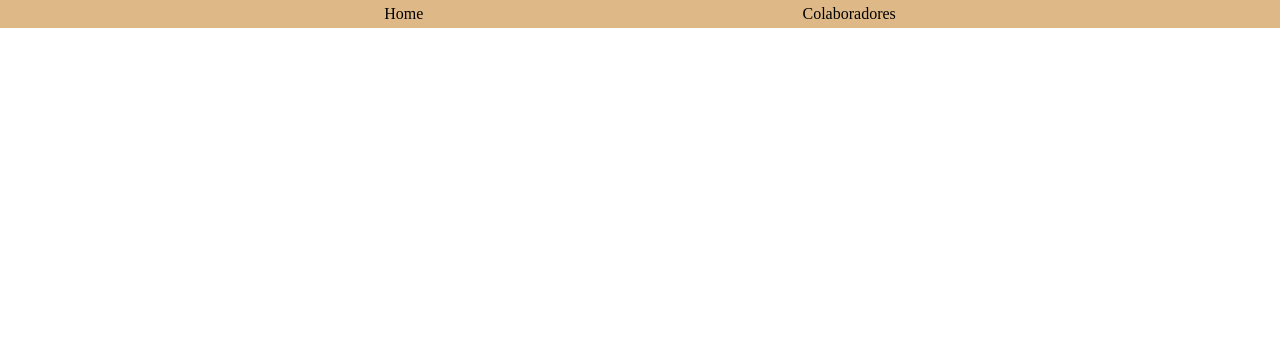
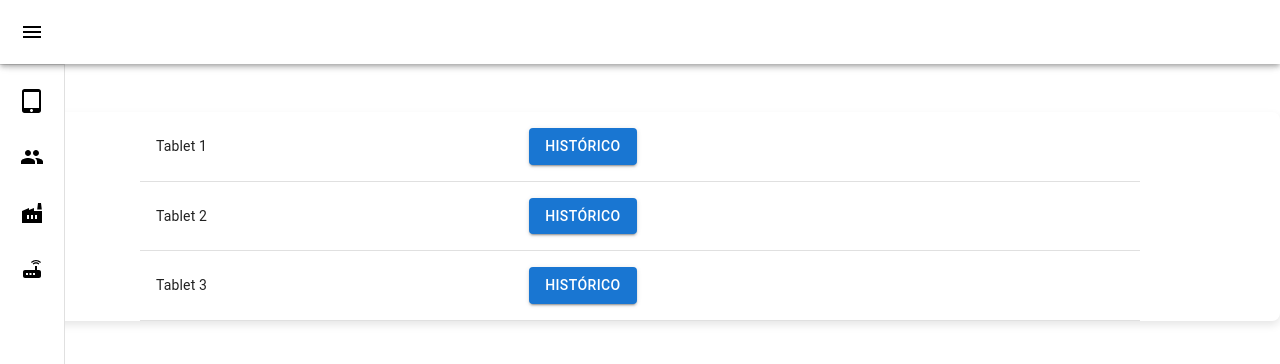
Before and after one commit to josevalencar/frontend, a React (Create React App) app: page /tablets/1 in a window 1280 px wide. Before the commit this address had no page. Shown: the top 364 px of the page. Built offline with nearby package versions, Linux system fonts and the light colour scheme.

Commit message:
Fazendo rotas e conectando
conectei as rotas de notificações e dos ícones

```diff
--- a/src/App.jsx
+++ b/src/App.jsx
@@ -1,12 +1,13 @@
 import './global.css';
 import Nav from './components/nav'
+import MiniDrawer from './components/sidebar';
 import Router from './router'
 import React from 'react'
 
 function App() {
   return (
     <>
-      <Nav />
+      <MiniDrawer />
       <Router />
     </>
   );
--- a/src/components/sidebar.jsx
+++ b/src/components/sidebar.jsx
@@ -1,6 +1,7 @@
 import React from 'react'
 import logo from '../images/logoPirelli.png'
 import { styled, useTheme } from '@mui/material/styles';
+import { Route, Routes } from 'react-router-dom'
 import Box from '@mui/material/Box';
 import MuiDrawer from '@mui/material/Drawer';
 import MuiAppBar from '@mui/material/AppBar';
@@ -26,6 +27,8 @@ import SettingsSharpIcon from '@mui/icons-material/SettingsSharp';
 import NotificationsSharpIcon from '@mui/icons-material/NotificationsSharp';
 
 const drawerWidth = 240;
+const path = ["/tablets","/colaboradores","/setores","/roteadores"];
+const teste = ''
 
 const openedMixin = (theme) => ({
   width: drawerWidth,
@@ -128,7 +131,7 @@ export default function MiniDrawer() {
       </AppBar>
       <Drawer variant="permanent" open={open}>
         <DrawerHeader>
-          <IconButton  edge="start">
+          <IconButton  edge="start" component={Link} to="/">
               <img src={logo} alt="Logo" height={30} />
           </IconButton>
           <IconButton onClick={handleDrawerClose}>
@@ -140,6 +143,7 @@ export default function MiniDrawer() {
           {['Tablets', 'Colaboradores', 'Setores', 'Roteadores'].map((text,index) => (
             <ListItem key={text} disablePadding sx={{ display: 'block' }}>
               <ListItemButton
+                component={Link} to={teste}
                 sx={{
                   minHeight: 48,
                   justifyContent: open ? 'initial' : 'center',
@@ -153,10 +157,10 @@ export default function MiniDrawer() {
                     justifyContent: 'center',
                   }}
                 >
-                  {index == 0 ? <IconButton component={Link} to="/colaboradores"> <TabletMacIcon sx={{ color: '#000000' }} /></IconButton> : null }
-                  {index == 1 ? <GroupIcon sx={{ color: '#000000' }} /> : null }
-                  {index == 2 ? <FactoryIcon sx={{ color: '#000000' }} /> : null }
-                  {index == 3 ? <RouterIcon  sx={{ color: '#000000' }} /> : null }
+                  {index === 0 ? <IconButton component={Link} to={path[0]} ><TabletMacIcon sx={{ color: '#000000' }} /></IconButton> : null }
+                  {index === 1 ? <IconButton component={Link} to={path[1]}><GroupIcon sx={{ color: '#000000' }} /></IconButton> : null }
+                  {index === 2 ? <IconButton component={Link} to={path[2]}><FactoryIcon  sx={{ color: '#000000' }} /></IconButton> : null }
+                  {index === 3 ? <IconButton component={Link} to={path[3]} ><RouterIcon  sx={{ color: '#000000' }} /></IconButton> : null }
 
                 </ListItemIcon>
                 <ListItemText primary={text} sx={{ opacity: open ? 1 : 0 }} />
@@ -169,7 +173,6 @@ export default function MiniDrawer() {
             bottom: 0,
             width: drawerWidth,
             padding: '16px',
-            // justifyContent: open ? 'initial' : 'cennter',
             display: open ? 'flex' : 'none',
             justifyContent: open ? 'initial' : 'space-between',
           }}
@@ -177,7 +180,7 @@ export default function MiniDrawer() {
               <IconButton  edge="start" sx={{ marginRight: 'auto'}}>
                 <SettingsSharpIcon sx={{ color: '#000000' }} />
               </IconButton>
-              <IconButton  edge="end" sx={{ marginLeft: 'auto'}} >
+              <IconButton component={Link} to='notificacoes'  edge="end" sx={{ marginLeft: 'auto'}} >
                 <NotificationsSharpIcon sx={{ color: '#000000' }} />
               </IconButton>
         </Box>
--- /dev/null
+++ b/src/components/tableTablets.jsx
@@ -0,0 +1,34 @@
+import { Table, TableBody, TableCell, TableRow, Button } from '@mui/material';
+import React from 'react';
+
+
+const TableTablet = () => {
+  // Dados dos tablets
+  const tablets = [
+    { id: 1, name: 'Tablet 1' },
+    { id: 2, name: 'Tablet 2' },
+    { id: 3, name: 'Tablet 3' },
+  ];
+
+  return (
+    <div style={{ display: 'flex', justifyContent: 'center', boxShadow: '0px 4px 8px rgba(0, 0, 0, 0.1)', borderRadius: '8px' }}>
+      <Table style={{ maxWidth: '1000px' }}>
+        <TableBody>
+          {tablets.map((tablet) => (
+            <TableRow key={tablet.id}>
+              <TableCell>{tablet.name}</TableCell>
+              <TableCell>
+                <Button variant="contained" color="primary">
+                  Histórico
+                </Button>
+              </TableCell>
+            </TableRow>
+          ))}
+        </TableBody>
+      </Table>
+    </div>
+
+  );
+};
+
+export default TableTablet;
--- a/src/pages/colaboradores.jsx
+++ b/src/pages/colaboradores.jsx
@@ -1,4 +1,5 @@
 import { useState, useEffect, useRef } from 'react'
+import React from 'react'
 import { Link } from 'react-router-dom'
 import TabelaColaboradores from '../components/tabelaColaboradores'
 import SearchBar from '../components/searchBar'
--- /dev/null
+++ b/src/pages/historico.jsx
@@ -0,0 +1,12 @@
+import React from 'react'
+
+
+const Historico = () => {
+  return (
+    <div>
+
+    </div>
+  )
+}
+
+export default Historico
--- a/src/pages/home.jsx
+++ b/src/pages/home.jsx
@@ -7,7 +7,6 @@ import MiniDrawer from '../components/sidebar.jsx'
 const Home = () => {
   return (
     <div>
-      <MiniDrawer/>
       <MapaFabrica />
       <TableMain />
 
--- a/src/pages/roteadores.jsx
+++ b/src/pages/roteadores.jsx
@@ -1,9 +1,10 @@
 import React from 'react'
+
 
 const Roteadores = () => {
   return (
     <div>
-
+      oi sou roteador
     </div>
   )
 }
--- a/src/pages/setores.jsx
+++ b/src/pages/setores.jsx
@@ -3,7 +3,7 @@ import React from 'react'
 const Setores = () => {
   return (
     <div>
-
+      oi sou roteador
     </div>
   )
 }
--- /dev/null
+++ b/src/pages/tablet.jsx
@@ -0,0 +1,12 @@
+import React from 'react'
+import TableTablet from '../components/tableTablets'
+
+const Tablet = () => {
+  return (
+    <div>
+      <TableTablet/>
+    </div>
+  )
+}
+
+export default Tablet
--- /dev/null
+++ b/src/pages/tablets.jsx
@@ -0,0 +1,13 @@
+import React from 'react'
+import TableTablet from '../components/tableTablets'
+import MiniDrawer from '../components/sidebar.jsx'
+
+const Tablets = () => {
+  return (
+    <div>
+      <TableTablet/>
+    </div>
+  )
+}
+
+export default Tablets
--- a/src/router.jsx
+++ b/src/router.jsx
@@ -5,7 +5,9 @@ import Notifications from './pages/notifications'
 import Colaborador from './pages/colaborador'
 import Setores from './pages/setores'
 import Roteadores from './pages/roteadores'
-
+import Tablets from "./pages/tablets"
+import Tablet from './pages/tablet'
+import Historico from './pages/historico'
 import React from 'react'
 
 const Router = () => {
@@ -17,6 +19,10 @@ const Router = () => {
         <Route path="" element={<Colaboradores />} />
         <Route path=":colaboradorId" element={<Colaborador />} />
       </Route>
+      <Route path="tablets">
+        <Route path="" element={<Tablets/>}/>
+        <Route path=":tabletId" element={<Tablet/>}/>
+      </Route>
       <Route path="setores" element={<Setores />} />
       <Route path="roteadores" element={<Roteadores />} />
     </Routes>
```
